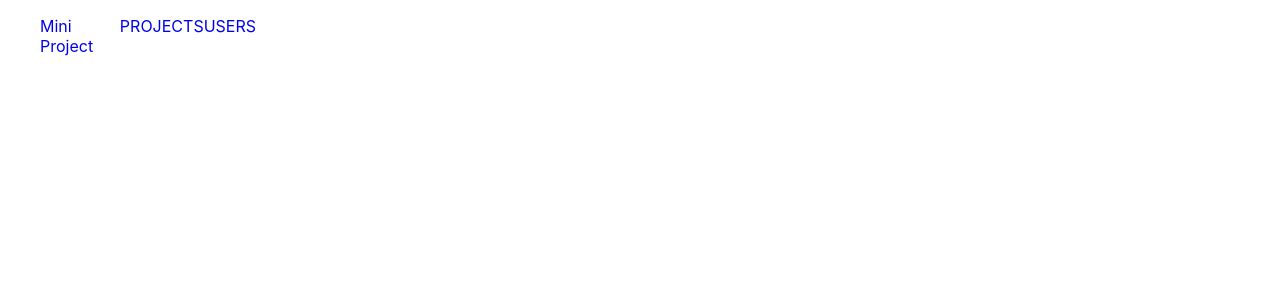
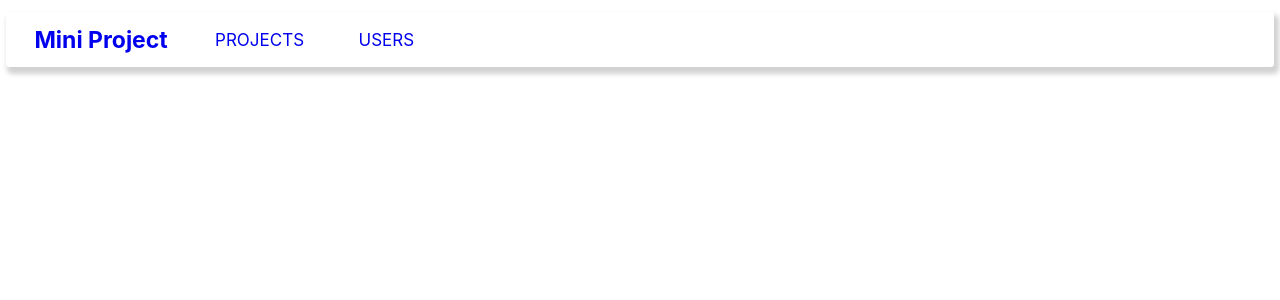
Before and after one commit to 16dprice/mini_project_challenge, a React (Create React App) app in the folder frontend/: page / in a window 1280 px wide. Shown: the top 300 px of the page. Built offline with nearby package versions, Linux system fonts and the light colour scheme.

Commit message:
nav styling

```diff
--- a/frontend/src/components/navbar.component.js
+++ b/frontend/src/components/navbar.component.js
@@ -6,11 +6,9 @@ export default class Navbar extends Component {
     render() {
         return (
             <nav>
-                <ul>
-                    <li><Link to="/projects">Mini Project</Link></li>
-                    <li><Link to="/projects">PROJECTS</Link></li>
-                    <li><Link to="/users">USERS</Link></li>
-                </ul>
+                <Link className="app-title" to="/projects">Mini Project</Link>
+                <Link className="nav-link" to="/projects">PROJECTS</Link>
+                <Link className="nav-link" to="/users">USERS</Link>
             </nav>
         )
     }
--- a/frontend/src/index.css
+++ b/frontend/src/index.css
@@ -7,18 +7,45 @@ body {
   -moz-osx-font-smoothing: grayscale;
 }
 
-nav {
-  width: 20%;
+a {
+  text-decoration: none;
 }
 
-nav > ul {
-  display: flex;
-  justify-content: space-between;
-  list-style-type: none;
+a:visited {
+  color: unset;
 }
 
-a {
-  text-decoration: none;
+nav {
+    height: 55px;
+    margin: 12px 6px;
+    display: flex;
+    box-shadow: 3px 5px 5px 2px #d2d2d2;
+    border-radius: 3px;
+}
+
+nav .app-title {
+    display: flex;
+    width: 15%;
+    height: 100%;
+    font-weight: bold;
+    font-size: 23px;
+    justify-content: center;
+    align-items: center;
+}
+
+nav .nav-link {
+    display: flex;
+    width: 10%;
+    height: 100%;
+    min-width: 80px;
+    justify-content: center;
+    align-items: center;
+    font-size: 17px;
+}
+
+.nav-link.current {
+  color: white;
+  background-color: #1a87ff;
 }
 
 .project-filter {
```
